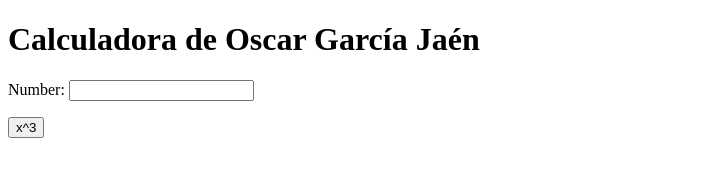
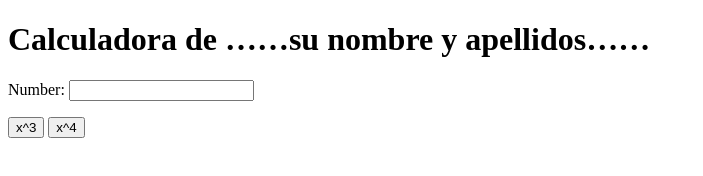
Before and after one commit to oscargarciajaen/4_1_OGJ_my_calculator_2, a plain HTML site: page index.html in a window 1280 px wide. Shown: the whole page, without its empty margins (0-703 px from the left). Drawn offline with Linux system fonts and the light colour scheme.

Commit message:
x^4 button

```diff
--- a/index.html
+++ b/index.html
@@ -5,17 +5,22 @@
         <meta charset="utf-8">
     </head>
     <body>
-        <h1>Calculadora de Oscar García Jaén</h1>
+        <h1>Calculadora de ……su nombre y apellidos……</h1>
         Number:
         <input type="text" id="n1">
         <p>
             <button onclick="cube()"> x^3 </button>
+            <button onclick="power_4()"> x^4</button>
         </p>
         <script type="text/javascript">
             function cube() {
                 var num = document.getElementById("n1");
                 num.value = Math.pow(num.value, 3);
             }
+            function power_4() {
+                var num = document.getElementById("n1");
+                num.value = Math.pow(num.value, 4);
+            }
         </script>
     </body>
 </html>
```
